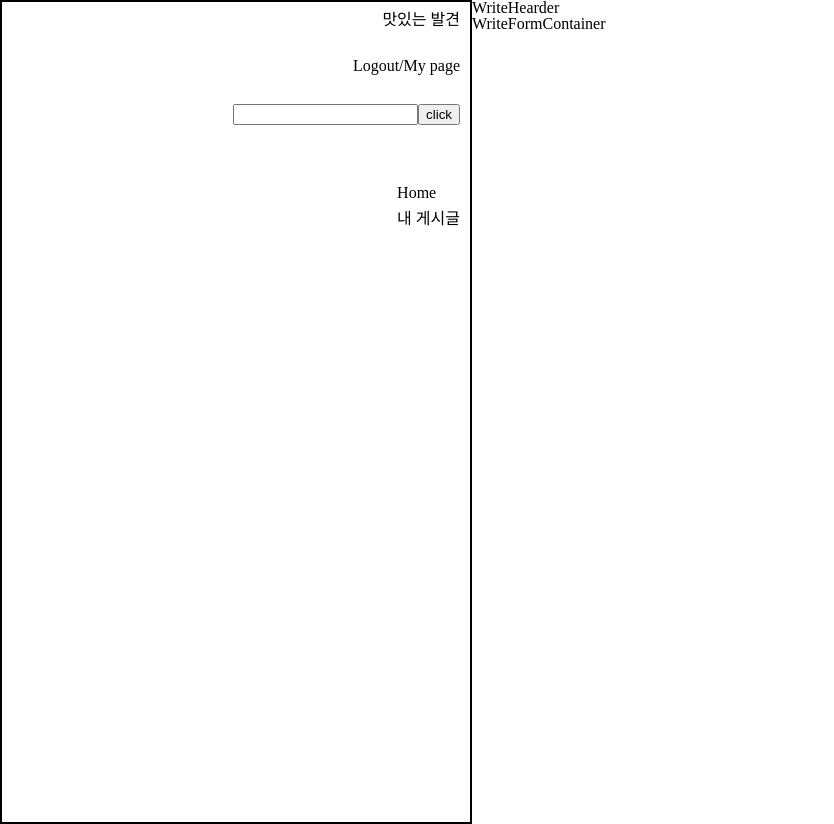
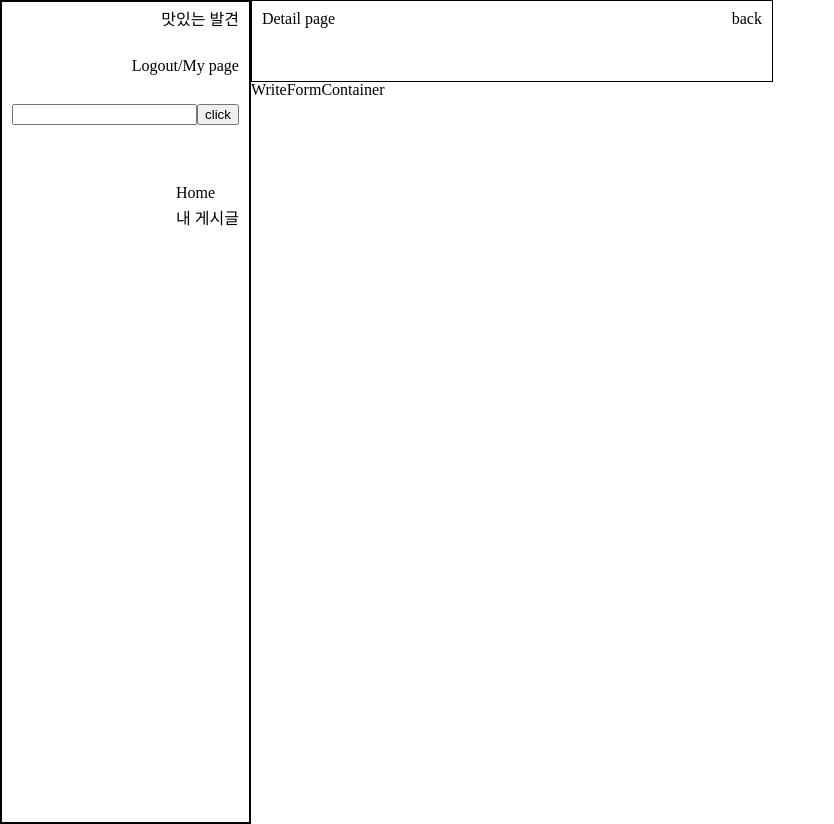
Before and after one commit to HBeom00/-_8-, a React (Vite) app: page /writing in a window 1280 px wide. Shown: the whole page, without its empty margins (0-834 px from the left). Built offline with nearby package versions, Linux system fonts and the light colour scheme.

Commit message:
update: 헤더 기본 UI

```diff
--- a/src/components/WriteHearder.jsx
+++ b/src/components/WriteHearder.jsx
@@ -1,7 +1,23 @@
 import React from 'react';
+import styled from 'styled-components';
 
 const WriteHearder = () => {
-  return <div>WriteHearder</div>;
+  return (
+    <Header>
+      <h2>Detail page</h2>
+      <h3>back</h3>
+    </Header>
+  );
 };
 
 export default WriteHearder;
+
+const Header = styled.div`
+  display: flex;
+  flex-direction: row;
+  justify-content: space-between;
+  padding: 10px;
+  border: 1px solid black;
+  width: 500px;
+  height: 60px;
+`;
--- a/src/components/WriteSidebar.jsx
+++ b/src/components/WriteSidebar.jsx
@@ -26,7 +26,7 @@ const WriteSidebar = () => {
 export default WriteSidebar;
 
 const Sidebar = styled.div`
-  width: 35%;
+  /* width: 35%; */
   height: 100vh;
   border: 2px solid black;
   display: flex;
--- a/src/pages/Writing.jsx
+++ b/src/pages/Writing.jsx
@@ -6,19 +6,25 @@ import WriteHearder from '../components/WriteHearder';
 
 const Writing = () => {
   return (
-    <WritingPage>
+    <WritingPageContainer>
       <WriteSidebar />
-      <div>
+      <SecondContainer>
         <WriteHearder />
         <WriteFormContainer />
-      </div>
-    </WritingPage>
+      </SecondContainer>
+    </WritingPageContainer>
   );
 };
 
 export default Writing;
 
-const WritingPage = styled.div`
+const WritingPageContainer = styled.div`
   display: flex;
   flex-direction: row;
+  width: 100%;
 `;
+
+const SecondContainer = styled.div`
+  display: flex;
+  flex-direction: column;
+`;
```
